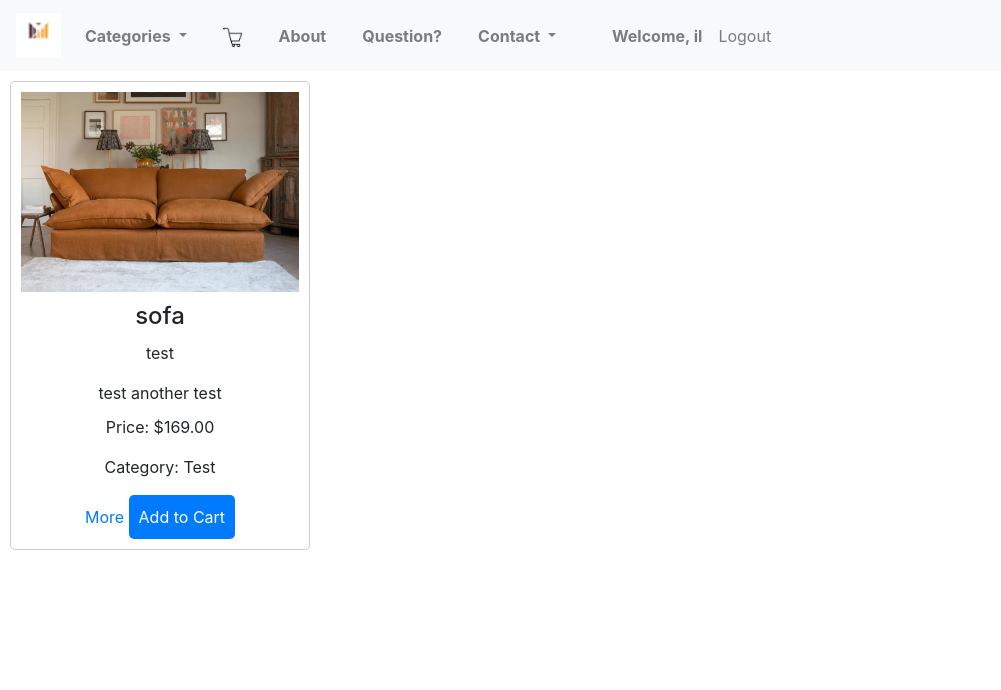
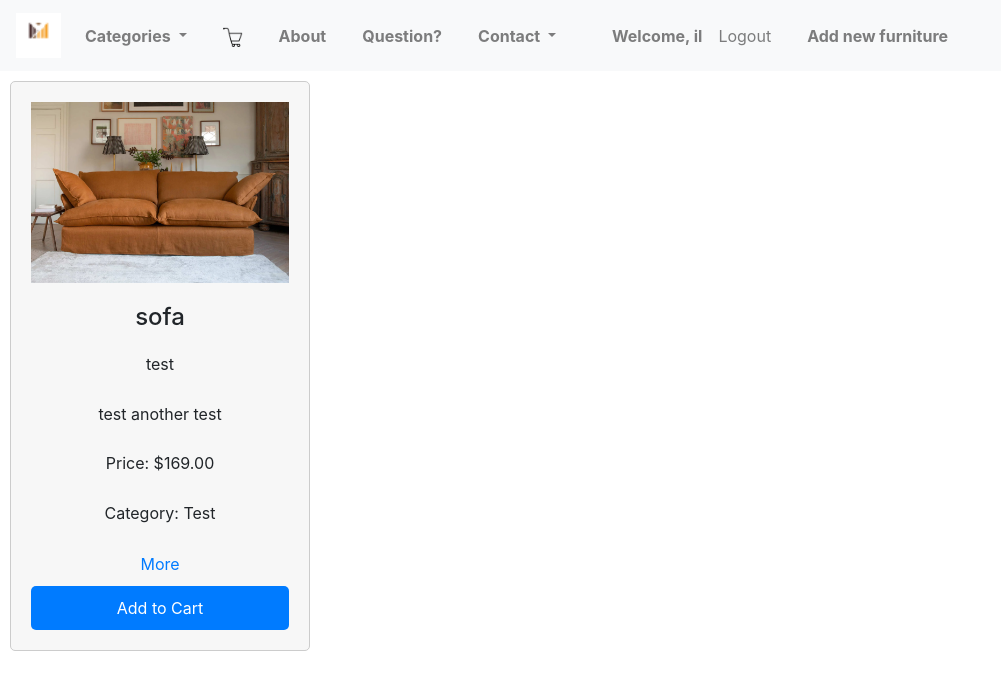
Before and after one commit to Illja1/grad_project, a Django app: a page that uses shop/templates/shop/_nav.html in a window 1280 px wide. Shown: the top 690 px of the page, without its empty margins (0-1001 px from the left). Run offline with Django 4.2, Linux system fonts and the light colour scheme; a user stored in the database is signed in; data comes from the database, SQL or seed files in the repository; both versions use the stored data as it was after the commit; some libraries are stand-ins or nearby versions.

Commit message:
заверши роботу над проектом

```diff
--- a/grad_project/settings.py
+++ b/grad_project/settings.py
@@ -12,7 +12,7 @@ BASE_DIR = Path(__file__).resolve().parent.parent
 SECRET_KEY = 'django-insecure-k*uwdxj0w%tb2y5(e*@62qz5yihjr8jne%7j-=f1)3#7=j&oq*'
 
 # SECURITY WARNING: don't run with debug turned on in production!
-DEBUG = False
+DEBUG = True
 
 ALLOWED_HOSTS = ['*']
 
--- a/shop/templates/shop/_nav.html
+++ b/shop/templates/shop/_nav.html
@@ -41,8 +41,9 @@
             <li class="nav-item">
 
             {% if request.user.is_authenticated%}
+
                 <li class="nav-item">
-					<a class="nav-link" href="{% url 'cab' %}">Welcome, {{user.username}}</a>
+					<a class="nav-link">Welcome, {{user.username}}</a>
 				</li>
                     <a class="nav-link" href="{% url 'logout' %}">Logout</a>
                 </li>
@@ -54,7 +55,12 @@
                 <a class="nav-link" href="{% url 'login' %}">Login</a>
                 </li>
                 </ul>
+
       {% endif %}
-
+        {% if request.user.is_superuser  %}
+                    <li class="nav-item">
+                <a class="nav-link" href="{% url 'add' %}">Add new furniture</a>
+                </li>
+                    {% endif %}
 		</div>
 	</nav>
--- a/shop/templates/shop/category.html
+++ b/shop/templates/shop/category.html
@@ -4,43 +4,53 @@
 
 {% block main %}
     <link rel="stylesheet" type="text/css" href="{% static 'css/main.css' %}">
-    <script type="text/javascript">
 
-        var user = '{{ request.user }}'
-
-        function getCookie(name) {
-                let cookieValue = null;
-                if (document.cookie && document.cookie !== '') {
-                    const cookies = document.cookie.split(';');
-                    for (let i = 0; i < cookies.length; i++) {
-                        const cookie = cookies[i].trim();
-                        // Does this cookie string begin with the name we want?
-                        if (cookie.substring(0, name.length + 1) === (name + '=')) {
-                            cookieValue = decodeURIComponent(cookie.substring(name.length + 1));
-                            break;
-                        }
-                    }
-                }
-                return cookieValue;
-            }
-            const csrftoken = getCookie('csrftoken');
-    </script>
+<div class="furniture-container">
   {% for item in furniture %}
     <div class="furniture-item">
       <img src="{{ item.photo.url }}" alt="{{ item.name }}">
       <h2>{{ item.name }}</h2>
-    <p>{{ item.description|truncatewords:50}}</p>
+      <p>{{ item.description|truncatewords:20}}</p>
       <ul>
-        <li>{{ item.characteristics|truncatewords:50 }}</li>
-
+          <li>{{ item.characteristics|truncatewords:20 }}</li>
       </ul>
       <p>Price: ${{ item.price }}</p>
       <p>Category: {{ category.name }}</p>
         <a href="{% url 'detail' item.pk %}">More</a>
-    <button data-product={{ item.pk }} data-action='add' class="update-cart"   >Add to Cart</button>
+      <button data-product={{ item.pk }} data-action='add' class="update-cart">Add to Cart</button>
     </div>
   {% empty %}
     <p>No furniture found for this category.</p>
   {% endfor %}
+</div>
+
+<style>
+.furniture-container {
+  display: flex;
+  flex-wrap: wrap;
+  height: 600px; /* adjust to your desired height */
+}
+
+.furniture-item {
+  flex: 1 1 auto;
+  max-width: 300px;
+  margin-bottom: 20px;
+  padding: 20px;
+  border: 1px solid #ccc;
+  border-radius: 5px;
+  background-color: #f7f7f7;
+  display: flex;
+  flex-direction: column;
+  justify-content: space-between;
+}
+
+.furniture-item img {
+  width: 100%;
+  height: auto;
+  margin-bottom: 10px;
+}
+
+</style>
+
 
 {% endblock %}
--- a/shop/urls.py
+++ b/shop/urls.py
@@ -9,7 +9,8 @@ urlpatterns = [
     path('login',views.user_login,name='login'),
     path('register',views.register,name='register'),
     path('logout',views.user_logout,name= 'logout'),
-    path('cab',views.cab,name='cab'),
+    path('add',views.create_furniture,name='add'),
+    path('add_c',views.create_category,name='add_c'),
     path('cart',views.cart,name='cart'),
     path('checkout',views.checkout,name='checkout'),
     path('update_item/',views.upadateItem,name='upadate'),
--- a/shop/views.py
+++ b/shop/views.py
@@ -5,7 +5,7 @@ import openai
 from django.views import View
 import datetime
 from django.contrib import messages
-from .forms import UserRegisterForm,UserLoginForm
+from .forms import UserRegisterForm,UserLoginForm,FurnitureForm,CategoryForm
 from django.contrib.auth import login, logout
 from django.core.paginator import Paginator
 from django.core.exceptions import ObjectDoesNotExist
@@ -186,3 +186,26 @@ class ChatbotView(View):
         )
         context = {'response': response.choices[0].text}
         return render(request, self.template_name, context=context)
+
+
+def create_furniture(request):
+    if request.method == 'POST':
+        form = FurnitureForm(request.POST, request.FILES)
+        if form.is_valid():
+            furniture = form.save()
+            return redirect('main')
+    else:
+        form = FurnitureForm()
+    return render(request, 'shop/add_furniture.html', {'form': form})
+
+
+def create_category(request):
+    if request.method == "POST":
+        form = CategoryForm(request.POST, request.FILES)
+        if form.is_valid():
+            category = form.save()
+            return redirect('add')
+    else:
+        form = CategoryForm()
+
+    return render(request,'shop/add_catrgory.html',{'form':form})
--- a/static/css/main.css
+++ b/static/css/main.css
@@ -46,7 +46,7 @@ header {
   form {
     display: flex;
     flex-direction: column;
-    max-width: 600px;
+    max-width: 800px;
     margin: 0 auto;
   }
 
```
Also changed, not shown: shop/forms.py (+17 -0 lines), shop/templates/shop/detail.html (+47 -0 lines), db.sqlite3. Lines whose indentation alone changed are shown as unchanged.
